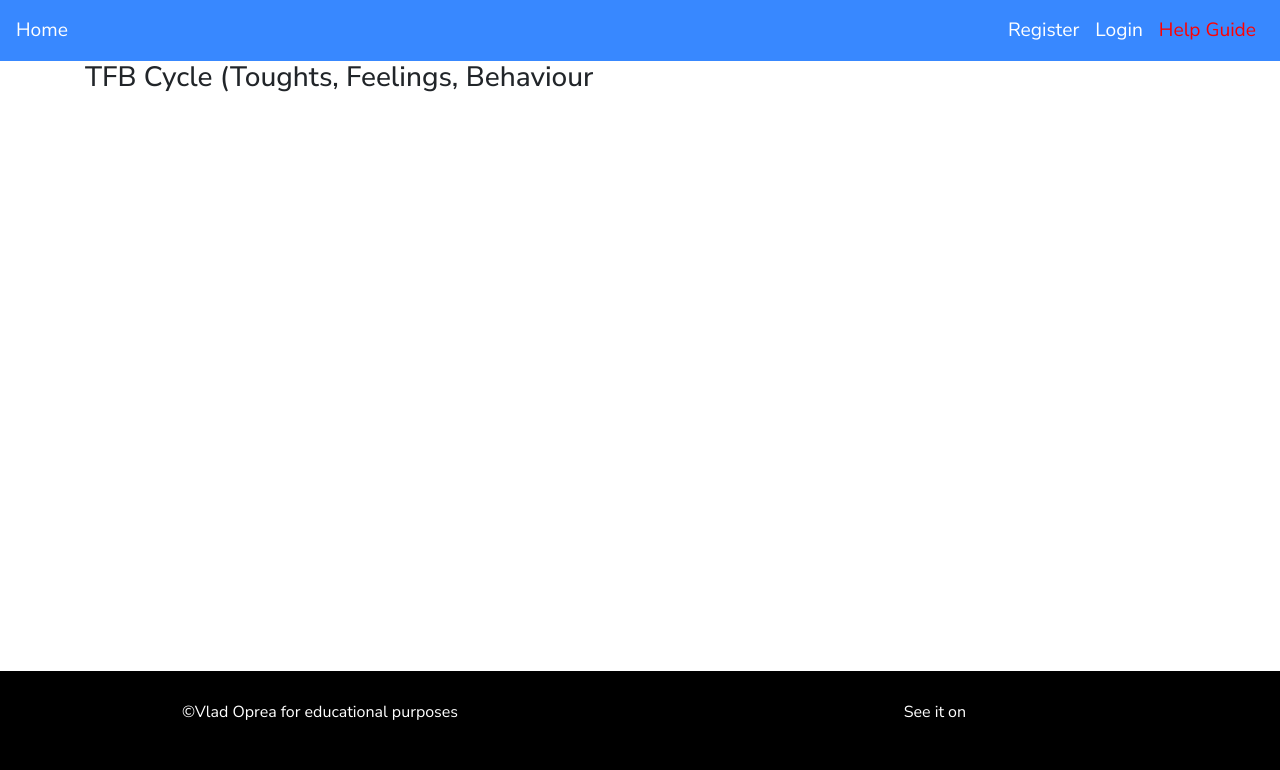
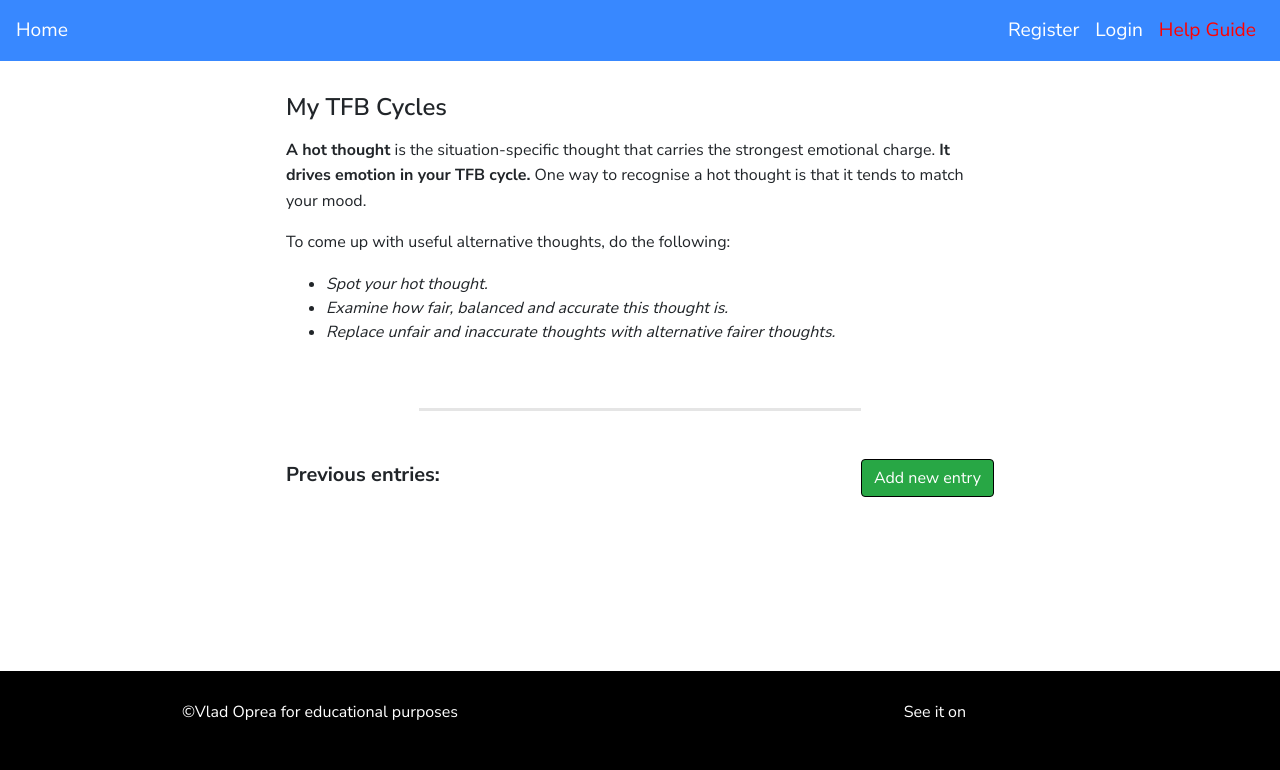
Before and after one commit to vladoprea/anxiety-treatment, a Flask app: page /tfb_cycle in a window 1280 px wide. Shown: the top 770 px of the page. Run offline with Flask 2, Linux system fonts and the light colour scheme; data that the repository does not hold is empty; some libraries are stand-ins or nearby versions.

Commit message:
Add content and style to tfb_cycle page

```diff
--- a/static/css/style.css
+++ b/static/css/style.css
@@ -118,7 +118,7 @@
 }
 
 /*    Divs styling     */
-.journal-custom {
+.tools-box {
     width: 60%;
     margin-bottom: 80px;
 }
@@ -126,6 +126,8 @@
 .accordion-custom {
     margin-top: 1.5rem;
 }
+
+
 
 /*   Headings   */
 h2 {
@@ -233,7 +235,7 @@
         margin-left: 100px;
         margin-right: 100px;
     }
-    .journal-custom {
+    .tools-box {
         width: 80%;
     }
 }
@@ -248,7 +250,7 @@
     .tfb-custom {
         margin-top: 70px;
     }
-    .journal-custom {
+    .tools-box {
         width: 100%;
     }
 }
--- a/templates/tfb_cycle.html
+++ b/templates/tfb_cycle.html
@@ -1,10 +1,48 @@
 {% extends 'layout.html' %}
 
 {% block body %}
+<section class="container tools-box">
+  <div class="container journal-title">
+    <div class="row">
+        <div class="col">
+            <h4>My TFB Cycles</h4>
+        </div>
+    </div>
+    <div class="row">
+      <div class="col">
+        <p><strong>A hot thought</strong> is the situation-specific thought that carries the strongest emotional charge.
+           <strong>It drives emotion in your TFB cycle.</strong> One way to recognise a hot thought is that it tends to match your mood.
+        </p>
+        <p>
+          To come up with useful alternative thoughts, do the following:
+        </p>
+        <ul>
+          <em>
+          <li>
+            Spot your hot thought.
+          </li>
+          <li>
+            Examine how fair, balanced and accurate this thought is.
+          </li>
+          <li>
+            Replace unfair and inaccurate thoughts with alternative fairer thoughts.
+          </li>
+          </em>
+        </ul>
+      </div>
+    </div>
+  </div>
+
+  <hr>
+
+
   <div class="container">
     <div class="row">
       <div class="col">
-            <h3>TFB Cycle (Toughts, Feelings, Behaviour</h3>
+        <p class="journal-heading">Previous entries:<p>
+      </div>
+      <div class="col text-right">
+        <button class="btn btn-warning"><a href="{{ url_for('add_tought') }}">Add new entry</a></button>
       </div>
     </div>
     <div class="row">
@@ -20,7 +58,7 @@
                       </h2>
                     </div>
 
-                  <div id="collapseOne" class="collapse show" aria-labelledby="headingOne" data-parent="#accordionExample">
+                    <div id="collapseOne" class="collapse" aria-labelledby="headingOne" data-parent="#accordionExample">
                       <div class="card-body">
                         {{tought.feeling}}
                       </div>
@@ -47,11 +85,9 @@
                       </div>
 
                       <div class="row">
-                      <div class="col">
-                        <button type="button" class="btn btn-dark"><a href="{{url_for('edit_tought', tought_id=tought._id)}}">Edit</a></button>
-                      </div>
-                      <div class="col">
-                        <button type="button" class="btn btn-info"><a href="{{url_for('delete_tought', tought_id=tought._id)}}">Delete</a></button>
+                        <div class="col text-right">
+                          <button type="button" class="btn btn-info"><a href="{{url_for('edit_tought', tought_id=tought._id)}}">Edit</a></button>
+                          <button type="button" class="btn btn-danger"><a href="{{url_for('delete_tought', tought_id=tought._id)}}">Delete</a></button>
                         </div>
                       </div>
                     </div>
@@ -61,4 +97,6 @@
           </div>
       </div>
   </div>
+</div>
+</section>
 {% endblock %}
```
Lines whose indentation alone changed are shown as unchanged.
